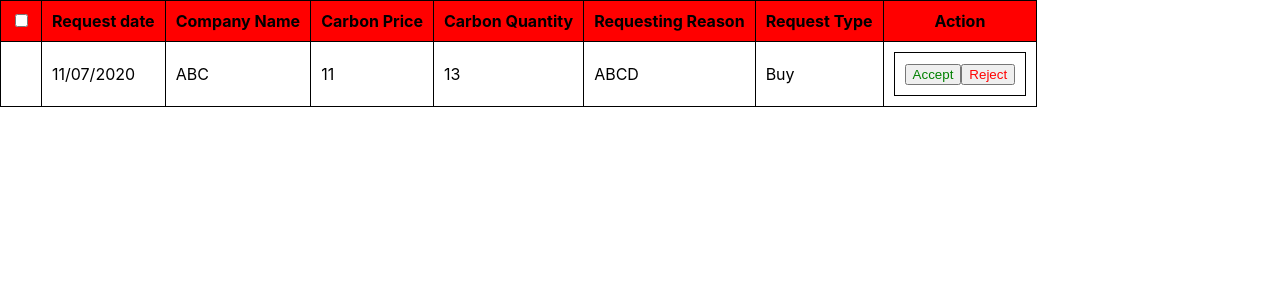
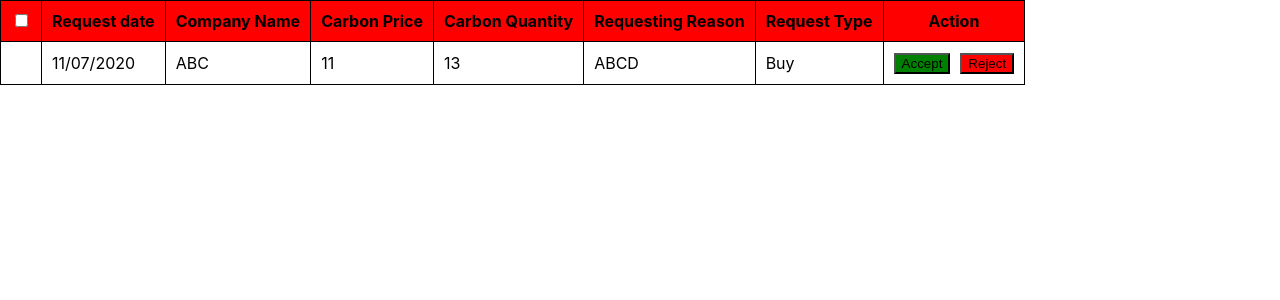
Before and after one commit to ryanlimsmu/dbsmapgroup6, a React (Create React App) app in the folder frontend/: page /requests in a window 1280 px wide. Shown: the top 300 px of the page. Built offline with nearby package versions, Linux system fonts and the light colour scheme.

Commit message:
Edit background color and spacing for buttons in requests table

```diff
--- a/frontend/src/components/requests/HomeButton.jsx
+++ b/frontend/src/components/requests/HomeButton.jsx
@@ -3,8 +3,8 @@ import React from 'react'
 const HomeButton = () => {
   return (
     <div>
-        <button style={{ color: 'blue' }}type='button'>Edit</button>
-        <button style={{ color: 'red' }}type='button'>Delete</button>
+        <button style={{ backgroundColor: 'blue' }}type='button'>Edit</button>
+        <button style={{ backgroundColor: 'red' }}type='button'>Delete</button>
     </div>
   )
 }
--- a/frontend/src/components/requests/ReqButtons.jsx
+++ b/frontend/src/components/requests/ReqButtons.jsx
@@ -2,10 +2,10 @@ import React from 'react'
 
 const ReqButtons = () => {
   return (
-    <td>
-        <button style={{ color: 'green' }}type='button'>Accept</button>
-        <button style={{ color: 'red' }}type='button'>Reject</button>
-    </td>
+    <div>
+        <button style={{ backgroundColor: 'green', marginRight: '10px' }}type='button'>Accept</button>
+        <button style={{ backgroundColor: 'red' }}type='button'>Reject</button>
+    </div>
   )
 }
 
```
